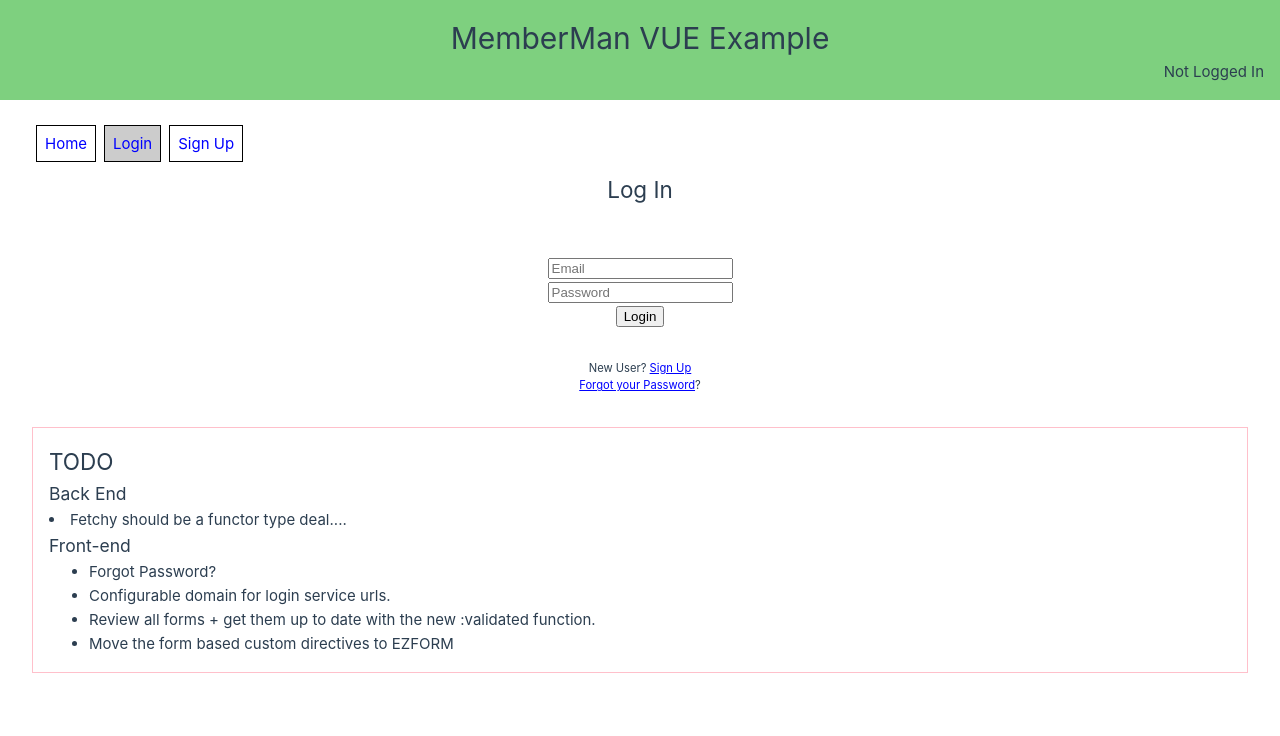
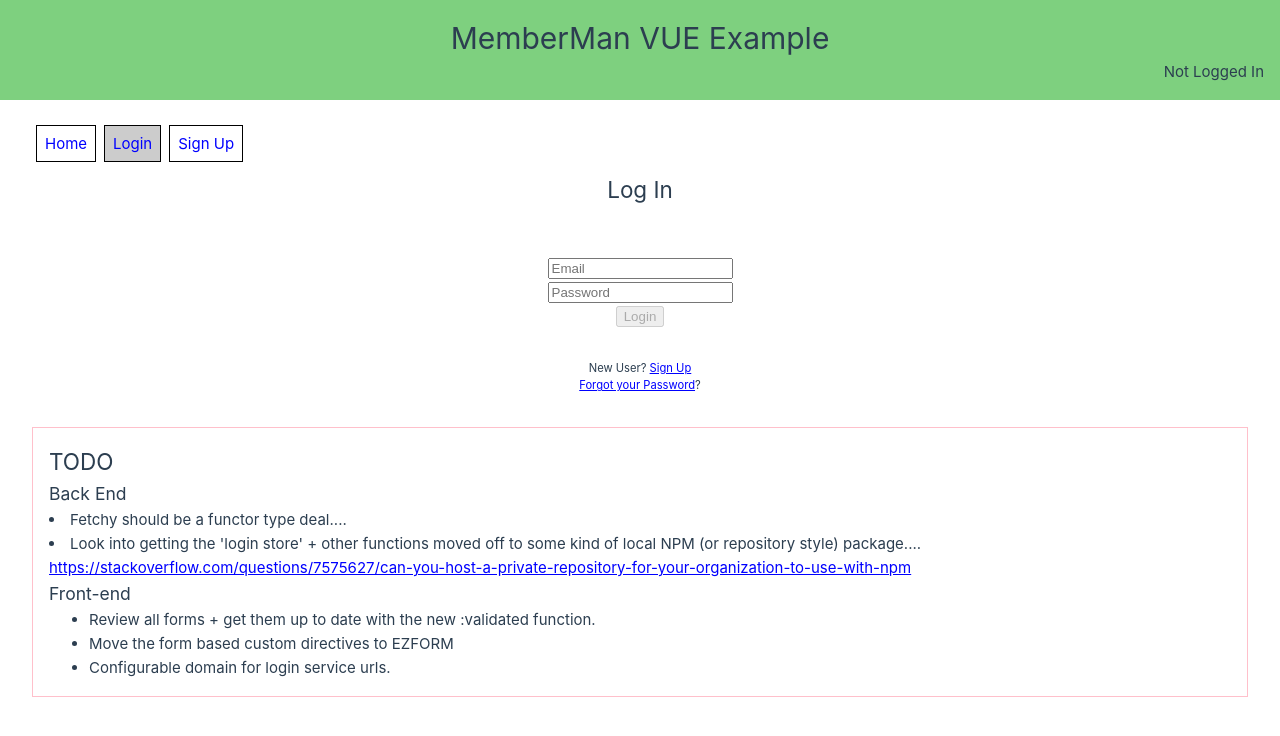
Before and after one commit to drewCoSoftware/officepark.io, a Vue app in the folder MemberMan/VueApp/mm-vue-app/: page /login in a window 1280 px wide. Shown: the top 736 px of the page. Built offline with nearby package versions, Linux system fonts and the light colour scheme; no server answers.

Commit message:
- Moved the custom directives for EZForm to the component file.

```diff
--- a/MemberMan/VueApp/mm-vue-app/src/App.vue
+++ b/MemberMan/VueApp/mm-vue-app/src/App.vue
@@ -62,12 +62,16 @@ async function logout() {
 
       <h3>Back End</h3>
         <li>Fetchy should be a functor type deal....</li>
+        <li>Look into getting the 'login store' + other functions moved off to some kind of local NPM (or repository style) package....
+<br />
+<a href="https://stackoverflow.com/questions/7575627/can-you-host-a-private-repository-for-your-organization-to-use-with-npm">https://stackoverflow.com/questions/7575627/can-you-host-a-private-repository-for-your-organization-to-use-with-npm</a>
+
+        </li>
       <h3>Front-end</h3>
       <ul>
-        <li>Forgot Password?</li>
-        <li>Configurable domain for login service urls.</li>
         <li>Review all forms + get them up to date with the new :validated function.</li>
         <li>Move the form based custom directives to EZFORM</li>
+        <li>Configurable domain for login service urls.</li>
       </ul>
     </div>
 
--- a/MemberMan/VueApp/mm-vue-app/src/components/EZForm.vue
+++ b/MemberMan/VueApp/mm-vue-app/src/components/EZForm.vue
@@ -6,6 +6,46 @@ import { isNullOrEmpty } from '@/shared';
 import { stringify } from 'querystring';
 import { onMounted, popScopeId, ref, watch } from 'vue';
 import { useSlots } from 'vue';
+
+
+// Thanks Internet!
+// https://stackoverflow.com/questions/55905055/vue-need-to-disable-all-inputs-on-page
+// This is how we are disabling all of the inputs on a form when it is working.
+// It may make more sense to just shove all of this into the EZFORM component....
+// TODO: Put this into some kind of reusable file/package....
+const vDisableInputs = {
+  // When all the children of the parent component have been updated
+  updated: function (el:any, binding:any) {
+
+    // NOTE: This seems to fire a lot....
+    const flag = binding.value;
+
+    // NOTE:  If this is EZForm specific
+    const tags = ["input", "button", "textarea", "select"];
+    tags.forEach(tagName => {
+      const nodes = el.getElementsByTagName(tagName);
+      for (let i = 0; i < nodes.length; i++) {
+        nodes[i].disabled = flag;
+      }
+    });
+  }
+};
+
+const vEnableSubmit = {
+  updated: function (el:any, binding:any) {
+    const flag = binding.value;
+
+    const selector = 'button[data-is-submit="true"],button[type="submit"]';
+    const nodes = (el.querySelectorAll(selector));
+    for (let i = 0; i < nodes.length; i++) {
+      const node = nodes[i];
+      node.disabled = !flag;
+    }
+
+  }
+};
+
+
 
 const slots = useSlots();
 
@@ -75,8 +115,6 @@ function updateTemplateClass() {
 
 // ------------------------------------------------------------------------------------
 function onInputEvent() {
-
-  // console.log('input event!');
 
   if (props.validate != null) {
     const isValid = props.validate();
--- a/MemberMan/VueApp/mm-vue-app/src/main.ts
+++ b/MemberMan/VueApp/mm-vue-app/src/main.ts
@@ -9,43 +9,43 @@ import router from './router'
 const app = createApp(App)
 
 
-// Thanks Internet!
-// https://stackoverflow.com/questions/55905055/vue-need-to-disable-all-inputs-on-page
-// This is how we are disabling all of the inputs on a form when it is working.
-// It may make more sense to just shove all of this into the EZFORM component....
-// TODO: Put this into some kind of reusable file/package....
-app.directive("disable-inputs", {
-  // When all the children of the parent component have been updated
-  updated: function (el, binding) {
+// // Thanks Internet!
+// // https://stackoverflow.com/questions/55905055/vue-need-to-disable-all-inputs-on-page
+// // This is how we are disabling all of the inputs on a form when it is working.
+// // It may make more sense to just shove all of this into the EZFORM component....
+// // TODO: Put this into some kind of reusable file/package....
+// app.directive("disable-inputs", {
+//   // When all the children of the parent component have been updated
+//   updated: function (el, binding) {
 
-    // NOTE: This seems to fire a lot....
-    const flag = binding.value;
+//     // NOTE: This seems to fire a lot....
+//     const flag = binding.value;
 
-    // NOTE:  If this is EZForm specific
-    const tags = ["input", "button", "textarea", "select"];
-    tags.forEach(tagName => {
-      const nodes = el.getElementsByTagName(tagName);
-      for (let i = 0; i < nodes.length; i++) {
-        nodes[i].disabled = flag;
-      }
-    });
-  }
-});
+//     // NOTE:  If this is EZForm specific
+//     const tags = ["input", "button", "textarea", "select"];
+//     tags.forEach(tagName => {
+//       const nodes = el.getElementsByTagName(tagName);
+//       for (let i = 0; i < nodes.length; i++) {
+//         nodes[i].disabled = flag;
+//       }
+//     });
+//   }
+// });
 
-// OBSOLETE: We can remove this!
-app.directive("enable-submit", {
-  updated: function (el, binding) {
-    const flag = binding.value;
+// // OBSOLETE: We can remove this!
+// app.directive("enable-submit", {
+//   updated: function (el, binding) {
+//     const flag = binding.value;
 
-    const selector = 'button[data-is-submit="true"],button[type="submit"]';
-    const nodes = (el.querySelectorAll(selector));
-    for (let i = 0; i < nodes.length; i++) {
-      const node = nodes[i];
-      node.disabled = !flag;
-    }
+//     const selector = 'button[data-is-submit="true"],button[type="submit"]';
+//     const nodes = (el.querySelectorAll(selector));
+//     for (let i = 0; i < nodes.length; i++) {
+//       const node = nodes[i];
+//       node.disabled = !flag;
+//     }
 
-  }
-});
+//   }
+// });
 
 // gobals?
 // NOTE: Use environment variable here?
--- a/MemberMan/VueApp/mm-vue-app/src/views/LoginView.vue
+++ b/MemberMan/VueApp/mm-vue-app/src/views/LoginView.vue
@@ -23,13 +23,8 @@ const _Router = useRouter();
 // Form properties.
 let emailAddress = "";
 let password = "";
-const isFormValid = ref(false);
 
 const form = ref<typeof EZForm>();
-
-// const x = defineProps({
-//   theThing: String
-// });
 
 onMounted(() => {
   if (_Login.IsLoggedIn) {
@@ -112,14 +107,9 @@ async function tryLogin() {
 }
 
 // -------------------------------------------------------------------------------------------
-function forgotPassword() {
-  alert('not implemented!');
-}
-
-// -------------------------------------------------------------------------------------------
-function validateForm() {
+function validateForm(): boolean {
   const isValid = emailAddress != "" && password != "";
-  isFormValid.value = isValid;
+  return isValid;
 }
 
 </script>
@@ -131,19 +121,21 @@ function validateForm() {
   It seems to me that the easiest way to handle validation is to just catch the input event
   at top level, and then trigger whatever.... -->
   <!-- NOTE: It would also be cool to be able to set the validation function at the top level... -->
-  <EZForm ref="form" css-classes="login" :enable-submit="isFormValid">
+  <EZForm ref="form" css-classes="login" :validate="validateForm">
     <EZInput type="email" name="email" v-model="emailAddress" placeholder="Email" />
 
     <div class="input">
-      <input type="password" name="password" v-model="password" placeholder="Password"
-        @input="validateForm" />
+      <input type="password" name="password" v-model="password" placeholder="Password" @input="validateForm" />
     </div>
     <button data-is-submit="true" type="button" @click="tryLogin">Login</button>
   </EZForm>
 
   <div class="actions">
-    <p>New User? <RouterLink to="/signup">Sign Up</RouterLink></p>
-    <p><RouterLink to="/forgot-password">Forgot your Password</RouterLink>?</p>
+    <p>New User? <RouterLink to="/signup">Sign Up</RouterLink>
+    </p>
+    <p>
+      <RouterLink to="/forgot-password">Forgot your Password</RouterLink>?
+    </p>
   </div>
 </template>
 
```
